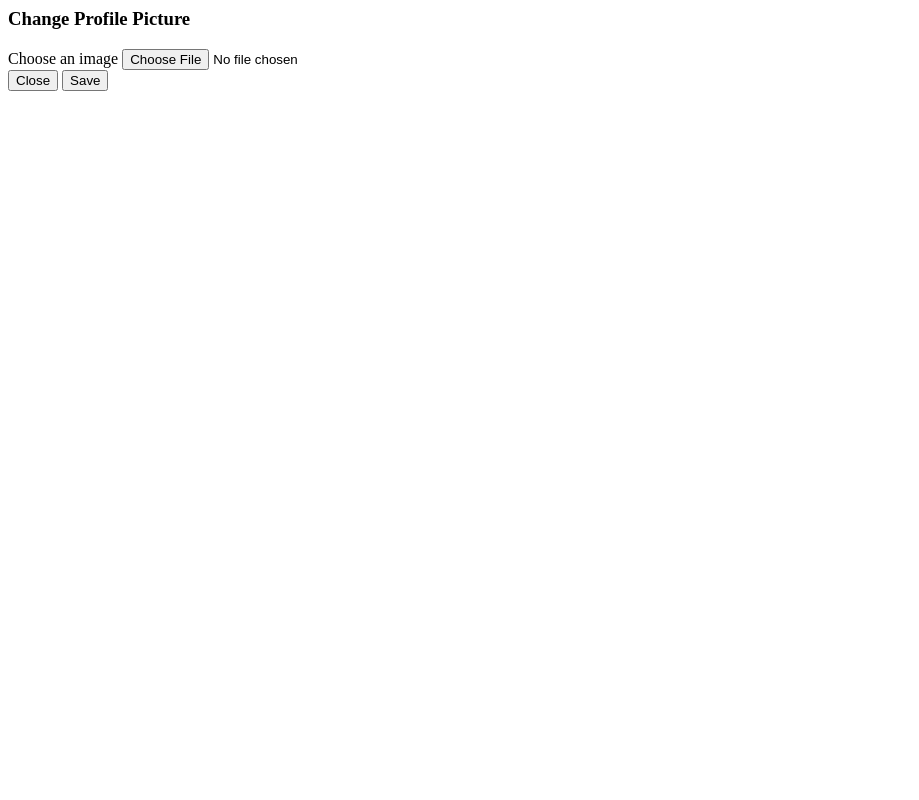
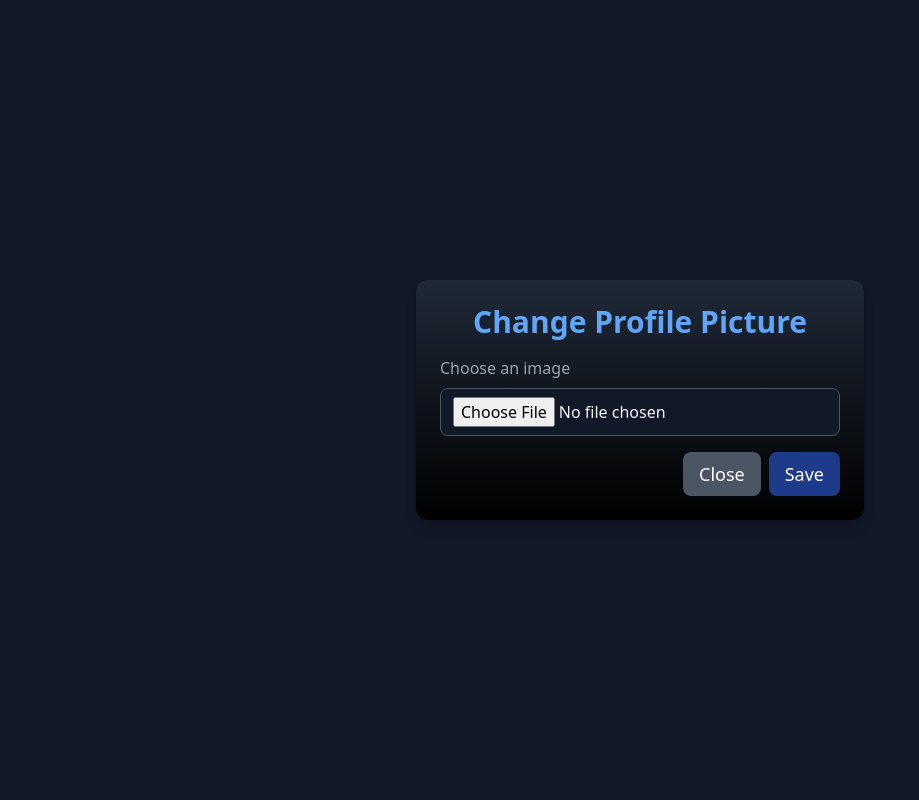
Before and after one commit to Youcode-Classe-E-2024-2025/NexusTeam_eventbrite, a PHP site: the page made by App/Views/profile.twig in a window 1280 px wide. Shown: the whole page, without its empty margins (0-919 px from the left). Run offline with PHP 8.4, Linux system fonts and the light colour scheme; the template is opened without the code that fills it, so the values that code supplies are empty; some libraries are stand-ins or nearby versions.

Commit message:
update style for profile page

```diff
--- a/App/Views/profile.twig
+++ b/App/Views/profile.twig
@@ -1,15 +1,39 @@
-<form action="/update-profile-image" method="POST" enctype="multipart/form-data">
-    <h3 class="text-xl font-bold mb-4">Change Profile Picture</h3>
+<!DOCTYPE html>
+<html lang="en">
+<head>
+    <meta charset="UTF-8">
+    <meta name="viewport" content="width=device-width, initial-scale=1.0">
+    <title>Change Profile Picture</title>
+    <script src="https://cdn.tailwindcss.com"></script>
+    <link href="https://fonts.googleapis.com/css2?family=Poppins:wght@500;600&display=swap" rel="stylesheet">
+</head>
+<body class="bg-gray-900 flex items-center justify-center min-h-screen">
 
-    <!-- Champ de téléchargement de l'image -->
-    <div class="mb-4">
-        <label for="profile-image" class="block text-gray-700">Choose an image</label>
-        <input type="file" name="profile-image" id="profile-image" class="w-full py-2 px-3 border border-gray-300 rounded-md" accept="image/*" required>
+    <div class="bg-gradient-to-b from-gray-800 to-black p-6 rounded-xl shadow-lg max-w-md w-full">
+        <h3 class="text-3xl font-semibold text-blue-400 mb-4 text-center font-poppins">Change Profile Picture</h3>
+
+        <form action="/update-profile-image" method="POST" enctype="multipart/form-data">
+            <!-- Champ de téléchargement de l'image -->
+            <div class="mb-4">
+                <label for="profile-image" class="block text-gray-400 font-medium mb-2 font-poppins">Choose an image</label>
+                <input type="file" name="profile-image" id="profile-image"
+                    class="w-full py-2 px-3 border border-gray-600 bg-gray-900 text-gray-100 rounded-lg focus:outline-none focus:ring-2 focus:ring-blue-700"
+                    accept="image/*" required>
+            </div>
+
+            <!-- Boutons de soumission -->
+            <div class="flex justify-end space-x-2">
+                <button type="button" id="close-modal"
+                    class="bg-gray-600 hover:bg-gray-700 text-white py-2 px-4 rounded-lg transition duration-300 font-poppins text-lg">
+                    Close
+                </button>
+                <button type="submit"
+                    class="bg-blue-900 hover:bg-blue-800 text-white py-2 px-4 rounded-lg transition duration-300 font-poppins text-lg">
+                    Save
+                </button>
+            </div>
+        </form>
     </div>
 
-    <!-- Boutons de soumission -->
-    <div class="flex justify-end">
-        <button type="button" id="close-modal" class="bg-gray-500 hover:bg-gray-600 text-white py-2 px-4 rounded-lg">Close</button>
-        <button type="submit" class="bg-blue-500 hover:bg-blue-600 text-white py-2 px-4 rounded-lg ml-2">Save</button>
-    </div>
-</form>
+</body>
+</html>
```
